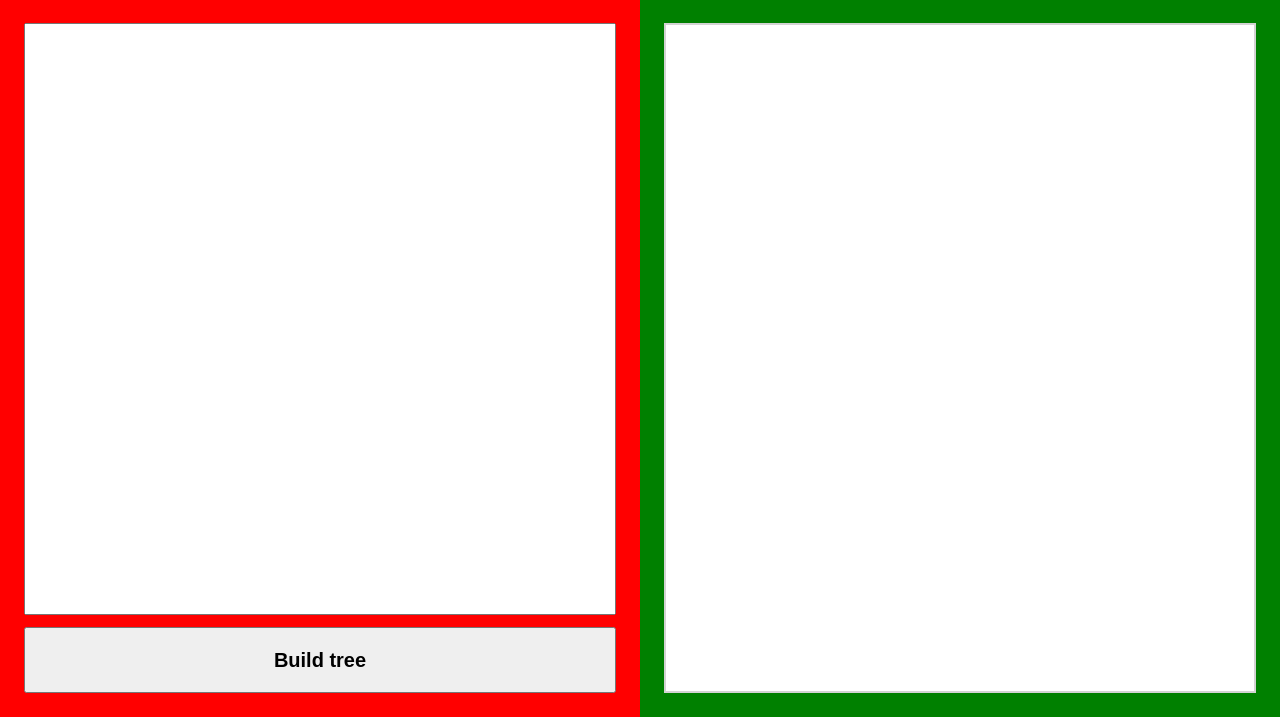
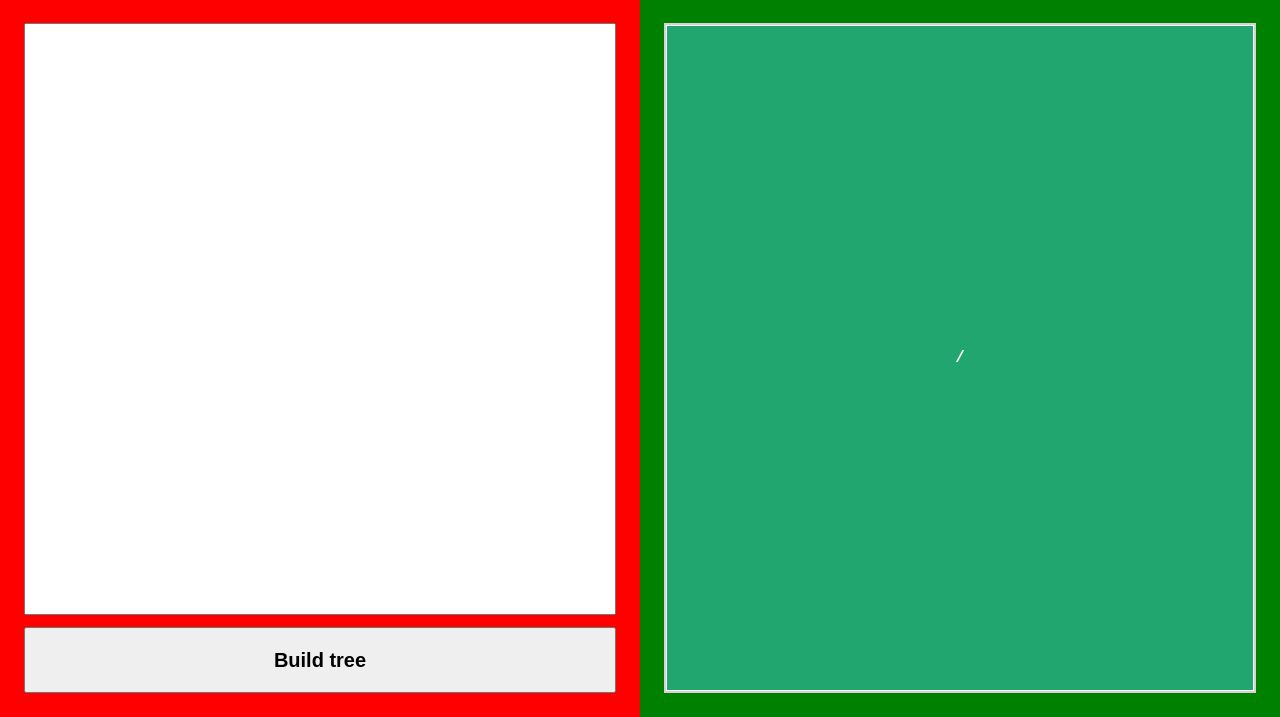
Before and after one commit to danrose42/synthace-take-home-challenge, a website: page index.html in a window 1280 px wide. Both pictures are taken after a click on the button "Build tree". Shown: the part 83-800 px from the top of the page. Drawn offline with Linux system fonts and the light colour scheme.

Commit message:
Working build tree (missing combining same brances and branch max-height)

```diff
--- a/public/index.css
+++ b/public/index.css
@@ -43,6 +43,7 @@ h1 {
 .text {
     font-family: Arial, Helvetica, sans-serif;
     font-weight: bold;
+    color: black;
 }
 
 .content {
@@ -71,6 +72,28 @@ h1 {
     border-style: solid;
     border-color: lightgrey;
     border-width: 2px;
+    display: grid;
+    text-align: center;
+    overflow: auto;
+}
+
+.branch {
+    font-family: 'Courier New', Courier, monospace;
+    font-weight: bold;
+    font-size: 16px;
+    color: white;
+    background-color: #21a670;
+    border-style: solid;
+    border-color: white;
+    border-width: 1px;
+    display: flex;
+    justify-content: center;
+    flex-direction: column;
+    padding: 12px;
+}
+
+.blank-branch {
+    background-color: white;
 }
 
 @media only screen and (max-width: 1024px) {
--- a/public/index.js
+++ b/public/index.js
@@ -38,26 +38,47 @@ const buildTree = () => {
         };
 
         let fileNum = 0;
-        let splitFilesLength = splitFiles.length - 1;
-        while (fileNum < splitFilesLength) {
+        let splitFilesLen = splitFiles.length - 1;
+        while (fileNum < splitFilesLen) {
             const a = splitFiles[fileNum].toString().replace(/\/$/, "");
             const b = splitFiles[fileNum + 1].toString().replace(/\/$/, "");
 
             if (a === b) {
                 splitFiles.splice(fileNum, 1);
-                splitFilesLength = splitFilesLength - 1;
+                splitFilesLen = splitFilesLen - 1;
             } else if (a.length < b.length && a === b.substring(0, a.length)) {
                 splitFiles.splice(fileNum, 1);
-                splitFilesLength = splitFilesLength - 1;
+                splitFilesLen = splitFilesLen - 1;
             } else if (a.length > b.length && a.substring(0, b.length) === b) {
                 splitFiles.splice(fileNum + 1, 1);
-                splitFilesLength = splitFilesLength - 1;
+                splitFilesLen = splitFilesLen - 1;
             } else {
                 fileNum++;
             };
         };
 
         console.log(splitFiles);
+
+        const output = document.getElementById("output");
+        if (output) {
+            while (output.firstChild) {
+                output.removeChild(output.firstChild);
+            };
+
+            for (i = 0; i < splitFiles.length; i++) {
+                for (j = 0; j < maxPath; j++) {
+                    let node = document.createElement("div");
+                    node.className = "branch";
+                    node.style.cssText = "grid-row: " + (i + 1) + " / span 1";
+                    if (splitFiles[i][j]) {
+                        node.innerHTML = splitFiles[i][j];
+                    } else {
+                        node.classList.add("blank-branch");
+                    };
+                    output.appendChild(node);
+                };
+            };
+        };
     };
 };
 
```
